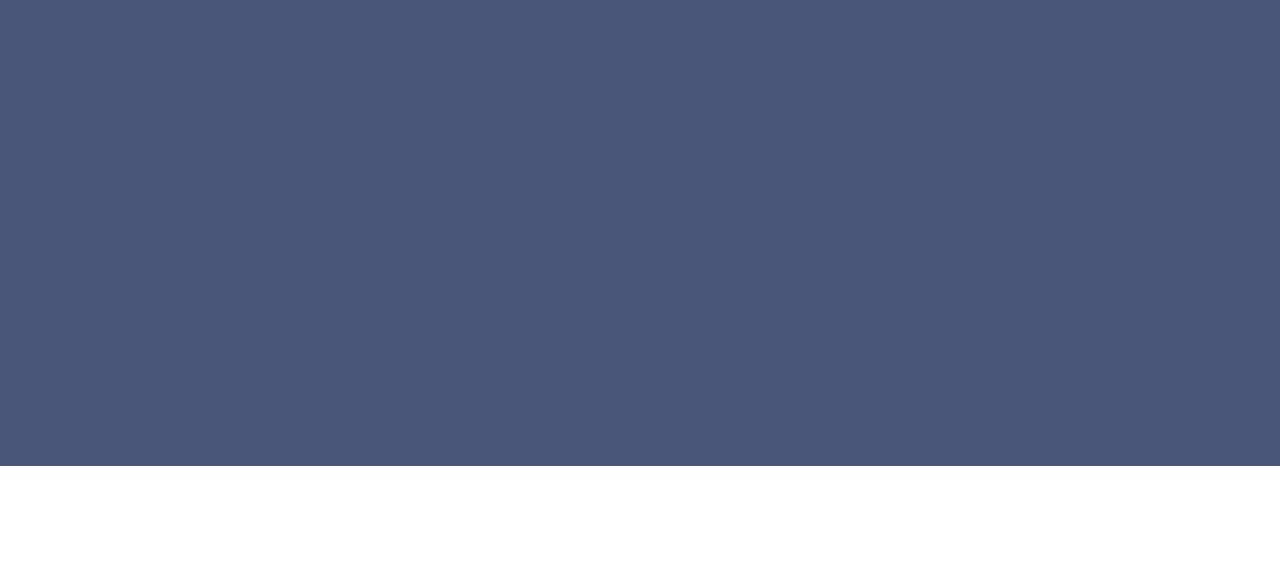
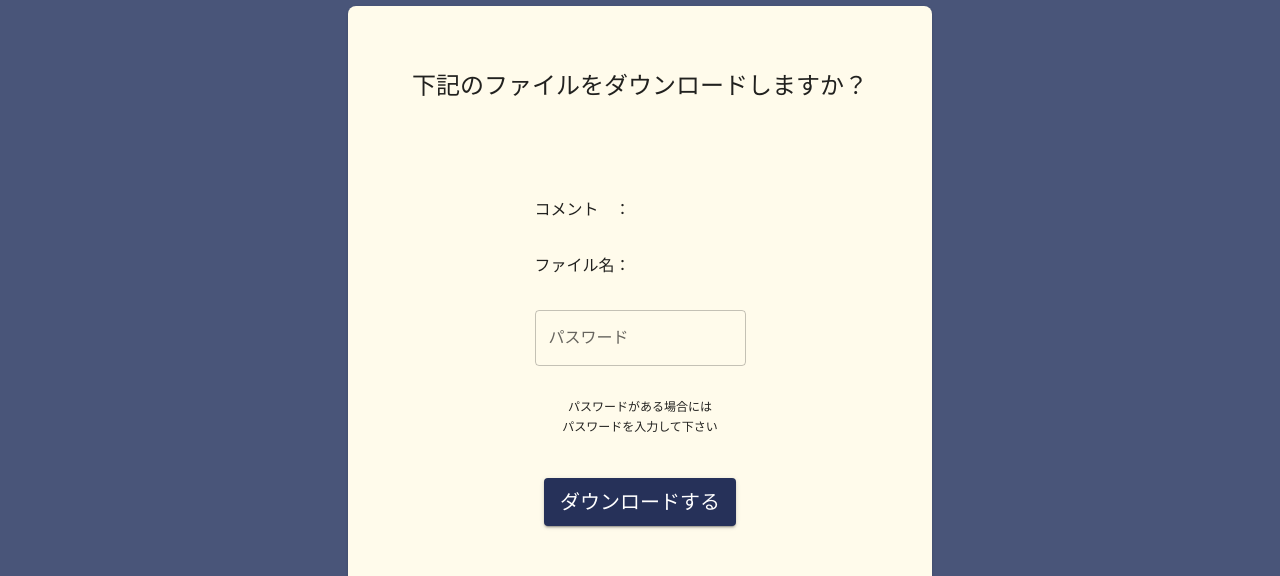
Before and after one commit to nkc-ug/Create_GitHub, a React (Create React App) app in the folder front/nkc-cloud/: page /DownloadPage in a window 1280 px wide. Shown: the part 139-715 px from the top of the page. Built offline with nearby package versions, Linux system fonts and the light colour scheme; no server answers.

Commit message:
send・downloadページ作成

```diff
--- /dev/null
+++ b/front/nkc-cloud/src/components/pages/DownloadPage.tsx
@@ -0,0 +1,54 @@
+import { Button, TextField, Typography } from "@mui/material"
+import { Stack } from "@mui/system"
+import { useContext, useEffect, useState } from "react";
+import { useLocation } from "react-router-dom";
+import { FileAboutContext } from "../../App";
+import axios from "../../util/axiosUtil";
+import PrimaryButton from "../atom/PrimaryButton";
+import InfoLayout from "../template/InfoLayout";
+// import WaitModal from "../organism/WaitModal";
+
+const DownloadPage:React.FC = () => {
+    const [DownloadModalOpen, setDownloadModalOpen] = useState<boolean>(false)
+    const {state:FileAbout, setState:setFileAbout} = useContext(FileAboutContext);
+    let url = useLocation();
+
+    useEffect(() => {
+        getFileInfo()
+    }, [])
+
+    const getFileInfo = async () => {
+        const res = await axios.get(`/api/v1/posts/${url}`);
+        setFileAbout({
+            ...FileAbout,
+            title:res.data.title,
+            comment:res.data.comment,
+            fileName:res.data.fileName,
+            url:res.data.url
+        })
+    }
+
+    return(
+        <InfoLayout>
+            <Stack justifyContent='center' direction="column" alignItems='center'>
+                <Typography textAlign='center' variant='h5' noWrap={true} sx={{ mb:8 }}>
+                    下記のファイルをダウンロードしますか？
+                </Typography>
+                <Stack spacing={4} sx={{ mb:5 }}>
+                    <Typography variant="body1" textAlign='center'>{FileAbout.title === undefined ? "タイトル未設定" : FileAbout.title }</Typography>
+                    <Typography variant="body1">コメント　：　{FileAbout.comment === undefined ? "コメント未設定" : FileAbout.comment }</Typography>
+                    <Typography variant="body1">ファイル名：　{FileAbout.fileName === undefined ? "ファイル名エラー" : FileAbout.fileName }</Typography>
+                    <TextField value={FileAbout.key}  onChange={(e:React.ChangeEvent<HTMLInputElement>) => {setFileAbout({...FileAbout, key:e.target.value})}} type='password' id="pasward" label='パスワード' variant="outlined" autoComplete="off"/>
+                    <Typography noWrap={true} textAlign='center' variant="caption">
+                        パスワードがある場合には<br/>パスワードを入力して下さい
+                    </Typography>
+                </Stack>
+                <a href={`/api/v1/posts/${url}/${FileAbout.key === "" ? "0000" : FileAbout.key}/download`} download="" style={{ textDecoration: 'none' }}>
+                    <PrimaryButton state={DownloadModalOpen} stateAction={setDownloadModalOpen} label="ダウンロードする"/>
+                </a>
+            </Stack>
+        </InfoLayout>
+    )
+}
+
+export default DownloadPage;
--- a/front/nkc-cloud/src/components/pages/SendPage.tsx
+++ b/front/nkc-cloud/src/components/pages/SendPage.tsx
@@ -1,35 +1,27 @@
 import { TextField, Typography } from "@mui/material"
 import { Box, Stack } from "@mui/system"
 import { useContext } from "react";
-import { FileAboutCommentContext, FileAboutFileNameContext, FileAboutKeyContext, FileAboutTitleContext, FileAboutUrlContext } from "../../App";
-import MainLayout from "../template/MainLayout"
+import { FileAboutContext } from "../../App";
+import TopLayout from "../template/BaseLayout";
+import InfoLayout from "../template/InfoLayout";
 
 const SendPage:React.FC = () => {
-    const {state:FileAboutTitle, setState:setFileAboutTitle} = useContext(FileAboutTitleContext);
-    const {state:FileAboutComment, setState:setFileAboutComment} = useContext(FileAboutCommentContext);
-    const {state:FileAboutFileName, setState:setFileAboutFileName} = useContext(FileAboutFileNameContext);
-    const {state:FileAboutKey, setState:setFileAboutKey} = useContext(FileAboutKeyContext);
-    const {state:FileAboutUrl, setState:setFileAboutUrl} = useContext(FileAboutUrlContext);
-
+    const {state:FileAbout} = useContext(FileAboutContext);
 
     return(
-        <MainLayout>
-            <Stack justifyContent='center' direction='row' sx={{ mt:5 }}>
-                <Box sx={{ mx:3, p:3, borderRadius:2,  bgcolor:'secondary.main', boxShadow:1 }}>
-                    <Typography textAlign='center' variant='h6' noWrap={true} sx={{ mb:3 }}>
-                        ファイルの送信が完了しました！
-                    </Typography>
-                    <Stack direction='column' spacing={4} justifyContent='center' alignContent='center' sx={{ m:2 }}>
-                        <Typography variant="body1">タイトル　：　{FileAboutTitle === "" ? "タイトル未設定" : FileAboutTitle }</Typography>
-                        <Typography variant="body1">コメント　：　{FileAboutComment === "" ? "コメント未設定" : FileAboutComment }</Typography>
-                        <Typography variant="body1">ファイル名：　{FileAboutFileName === "" ? "" : FileAboutFileName }</Typography>
-                        <Typography variant="body1">パスワード：　{FileAboutKey === "0000" ? "パスワードが設定されていません" : FileAboutKey }</Typography>
-                        <TextField value={FileAboutUrl} variant="standard"/>
-                    </Stack>
-                </Box>
+        <InfoLayout>
+            <Typography textAlign='center' variant='h5' noWrap={true} sx={{ mb:3 }}>
+                ファイルの送信が完了しました！
+            </Typography>
+            <Stack direction='column' spacing={4} justifyContent='center' alignContent='center' sx={{ m:2 }}>
+                <Typography variant="body1">{FileAbout.title === "" ? "タイトル未設定" : FileAbout.title }</Typography>
+                <Typography variant="body1">コメント　：　{FileAbout.comment === "" ? "コメント未設定" : FileAbout.comment }</Typography>
+                <Typography variant="body1">ファイル名：　{FileAbout.fileName === "" ? "" : FileAbout.fileName }</Typography>
+                <Typography variant="body1">パスワード：　{FileAbout.key === "0000" ? "パスワードが設定されていません" : FileAbout.key }</Typography>
+                <Typography variant="body1">有効期限　：　{FileAbout.limit}</Typography>
+                <TextField value={FileAbout.url} variant="standard" sx={{ px:2 }}/>
             </Stack>
-            <br/><br/><br/><br/><br/><br/><br/><br/><br/><br/><br/><br/><br/>
-        </MainLayout>
+        </InfoLayout>
     )
 }
 
--- a/front/nkc-cloud/src/router/pageRouter.tsx
+++ b/front/nkc-cloud/src/router/pageRouter.tsx
@@ -1,4 +1,5 @@
 import { BrowserRouter, Route, Routes } from "react-router-dom";
+import DownoladPage from "../components/pages/DownloadPage";
 import ErrorPage from "../components/pages/ErrorPage";
 import HomePage from "../components/pages/HomePage";
 import SendPage from "../components/pages/SendPage";
@@ -9,6 +10,7 @@ const PageRouter:React.FC = () => {
             <Routes>
                 <Route path={"/"} element={<HomePage/>}/>
                 <Route path={"/SendPage"} element={<SendPage/>}/>
+                <Route path={"/DownloadPage/*"} element={<DownoladPage/>}/>
                 <Route path={"/*"} element={<ErrorPage/>}/>
             </Routes>
         </BrowserRouter>
--- a/front/nkc-cloud/src/util/axiosUtil.ts
+++ b/front/nkc-cloud/src/util/axiosUtil.ts
@@ -2,6 +2,9 @@ import {Axios} from "axios";
 
 const axios = new Axios({
     baseURL: "http://localhost:3003",
+    headers: {
+        'Content-Type': 'application/json'
+    },
     responseType:"json",
     transformResponse:[
         function transformResponse(data){
```
